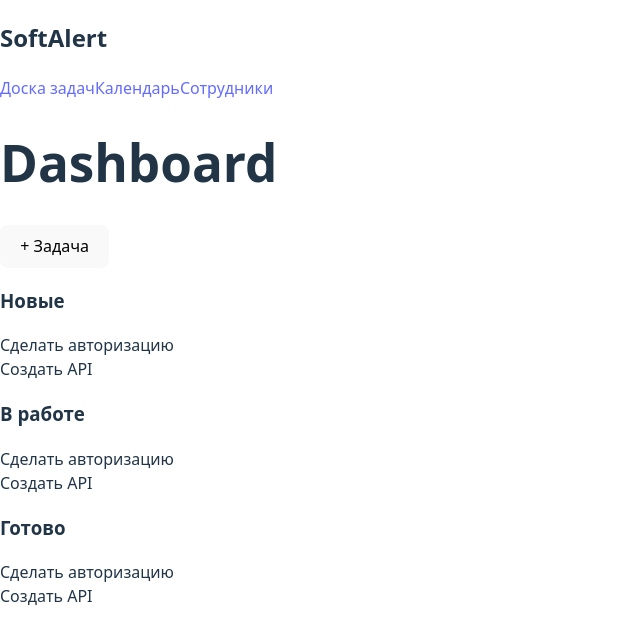
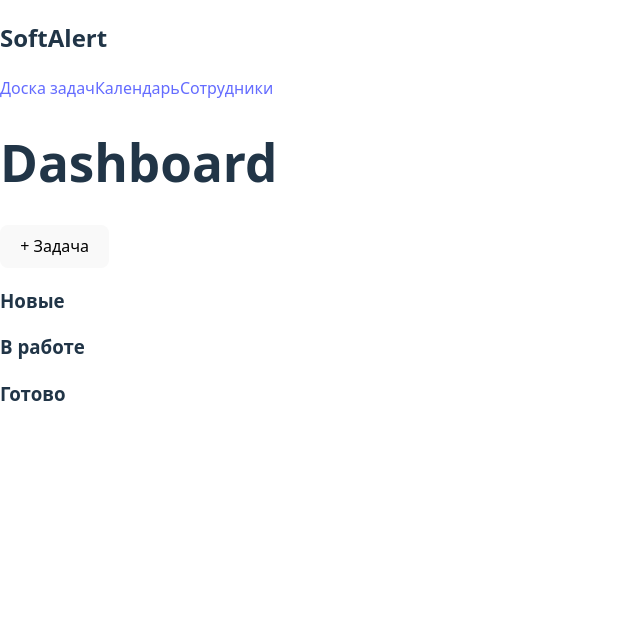
Before and after one commit to lrlaldlmlilrl/Diplom, a React (Vite) app in the folder client/: page /dashboard in a window 1280 px wide. Shown: the top 644 px of the page, without its empty margins (0-640 px from the left). Built offline with nearby package versions, Linux system fonts and the light colour scheme.

Commit message:
+status(pu)

```diff
--- a/client/src/components/Column.jsx
+++ b/client/src/components/Column.jsx
@@ -1,15 +1,19 @@
 import TaskCard from "./TaskCard"
 
-export default function Column({ title,  tasks, status }) {
-    const filteredTasks = tasks.filter(task =>{task.status === status})
+export default function Column({ title,  tasks, status, changeTaskStatus }) {
+  const filteredTasks = tasks.filter(task => task.status === status)
   return (
     <div className="column">
       <h3>{title}</h3>
-      {filteredTasks.map((task) =>{
+      {filteredTasks.map(task => (
+        <TaskCard
+          key={task.id}
+          id={task.id}
+          text={task.title}
+          onChangeStatus={changeTaskStatus}
+        />
+      ))}
 
-      })}
-      <TaskCard text="Сделать авторизацию" />
-      <TaskCard text="Создать API" />
     </div>
   )
 }
--- a/client/src/components/KanbanBoard.jsx
+++ b/client/src/components/KanbanBoard.jsx
@@ -1,11 +1,11 @@
 import Column from "./Column"
 
-export default function KanbanBoard({tasks}) {
+export default function KanbanBoard({tasks, onChangeStatus}) {
   return (
     <div className="kanban">
-        <Column title="Новые" tasks={tasks} status="todo" />
-        <Column title="В работе" tasks={tasks} status="inProgress" />
-        <Column title="Готово" tasks={tasks} status="done" />
+        <Column title="Новые" tasks={tasks} changeTaskStatus = {onChangeStatus} status="todo" />
+        <Column title="В работе" tasks={tasks} changeTaskStatus = {onChangeStatus} status="inProgress" />
+        <Column title="Готово" tasks={tasks} changeTaskStatus = {onChangeStatus} status="done" />
     </div>
   )
 }
--- a/client/src/components/TaskCard.jsx
+++ b/client/src/components/TaskCard.jsx
@@ -1,7 +1,14 @@
-export default function TaskCard({ text }) {
+export default function TaskCard({ id, text, onChangeStatus  }) {
   return (
     <div className="task">
       {text}
+      <button onClick={() => onChangeStatus(id, "inProgress")}>
+        В работу
+      </button>
+
+      <button onClick={() => onChangeStatus(id, "done")}>
+          Готово
+      </button>
     </div>
   )
 }
--- a/client/src/pages/DashboardPage.jsx
+++ b/client/src/pages/DashboardPage.jsx
@@ -12,9 +12,26 @@ export default function DashboardPage() {
 
     const [tasks, setTasks] = useState([])
 
-    const addTask = (taskName) =>{
-        setTasks(prev => [...prev, taskName])
+    const addTask = (task) => {
+        const newTask = {
+            ...task,
+            id: Date.now()
+        }
+
+        setTasks(prev => [...prev, newTask])
     }
+
+    const changeTaskStatus = (id, newStatus) => {
+    setTasks(prev =>
+        prev.map(task => {
+            if (task.id === id) {
+                return { ...task, status: newStatus }
+            }
+            return task
+        })
+    )
+}
+
     return (
         <div className="layout">
             <Sidebar />
@@ -23,6 +40,7 @@ export default function DashboardPage() {
                 <TopBar onOpenModal={openModal} />
                 <KanbanBoard
                     tasks = {tasks}
+                    onChangeStatus = {changeTaskStatus}
                 />
 
                 <Modal
```
